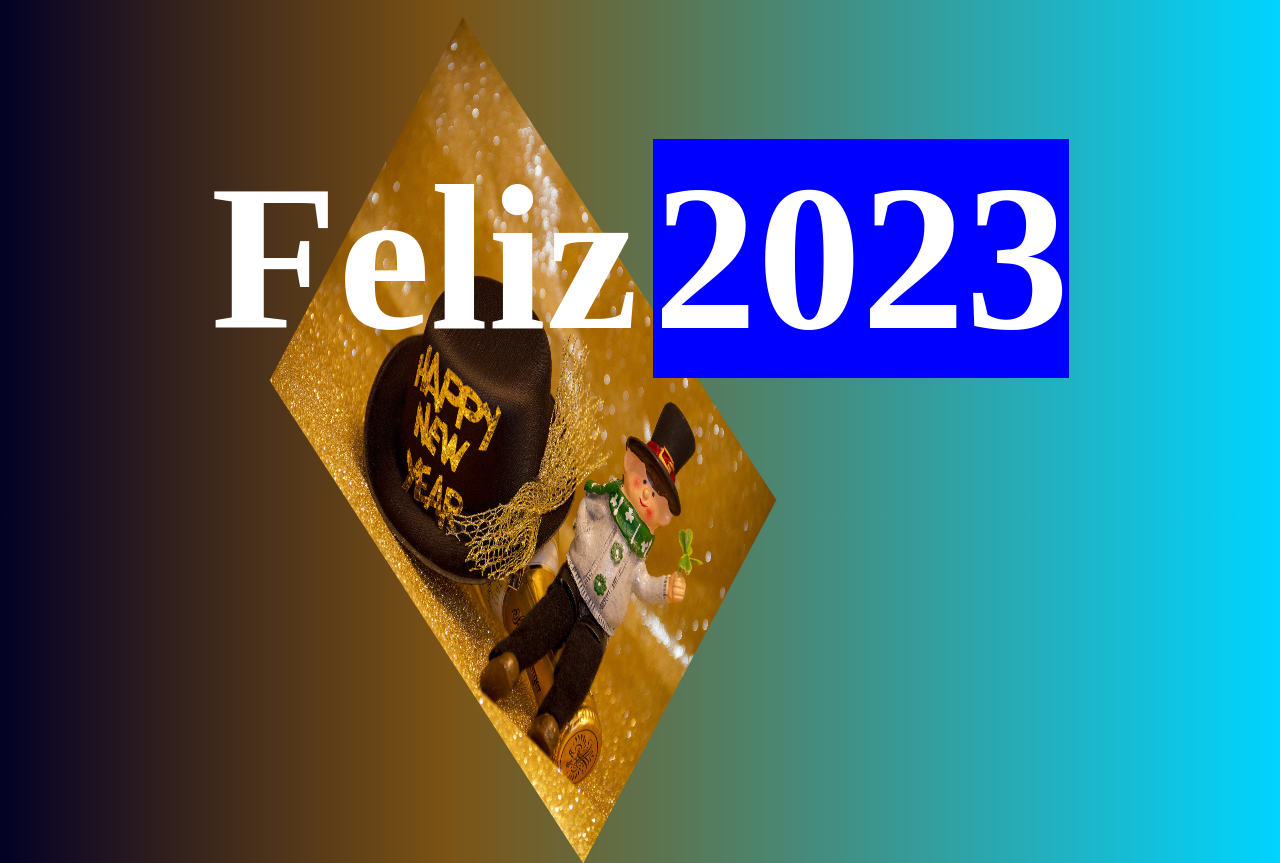
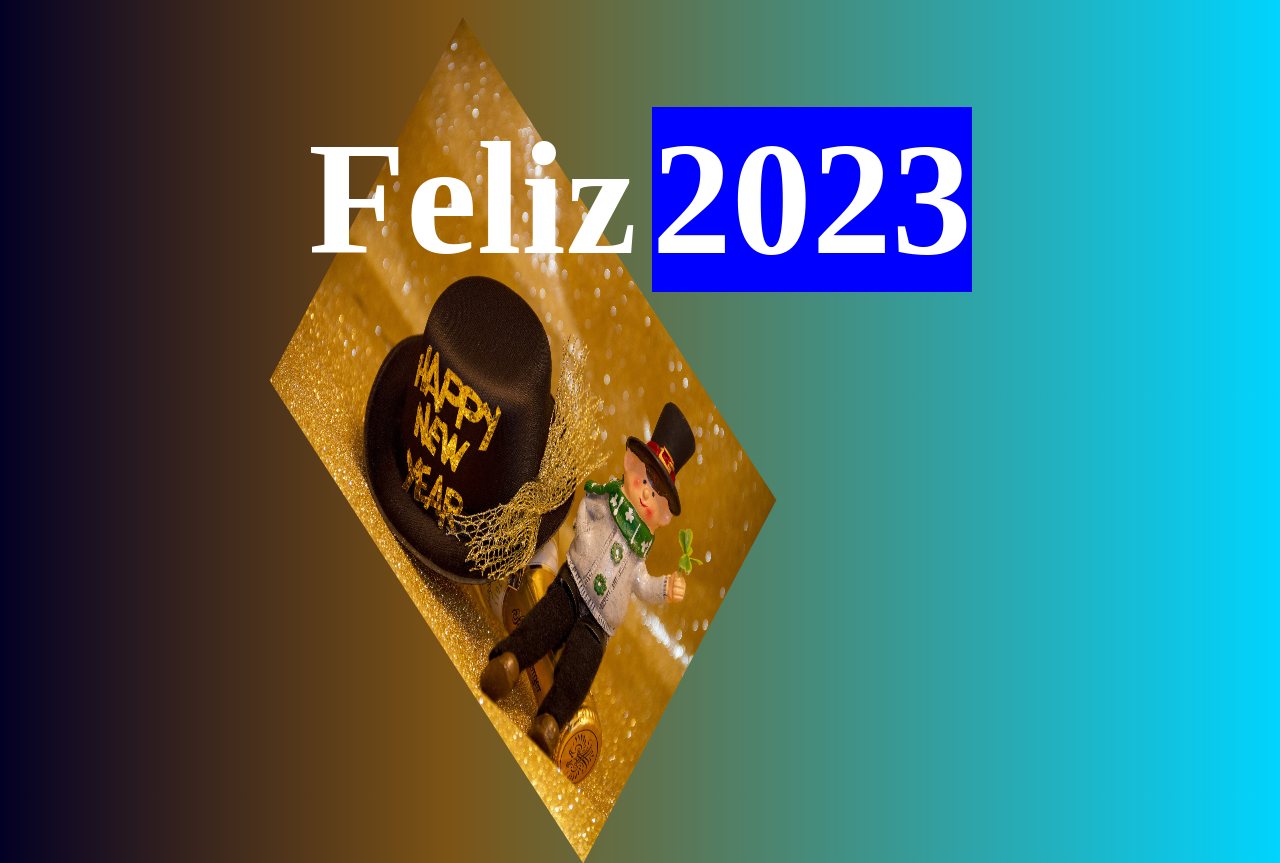
Before and after one commit to TripleYei/feliz_2023, a plain HTML site: page index.html in a window 1280 px wide. Drawn offline with Linux system fonts and the light colour scheme.

Commit message:
Add files via upload

```diff
--- a/index.html
+++ b/index.html
@@ -13,7 +13,7 @@
 			background: linear-gradient(90deg, rgba(2,0,36,1) 0%, rgba(124,83,21,1) 35%, rgba(0,212,255,1) 100%);
 		}
 		h1{
-			font-size: 13em;
+			font-size: 10em;
 			display: flex;
 			justify-content: center;
 			color:white;
```
